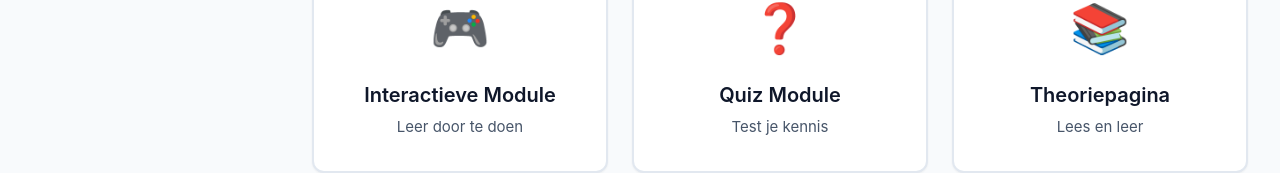
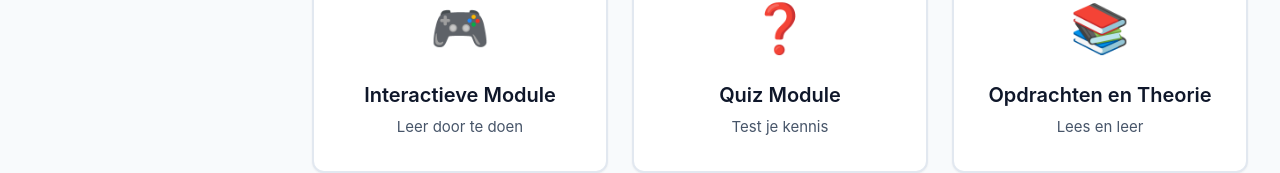
Before and after one commit to BartB1978/MBO-bouwkunde-app, a React (Vite) app: page / in a window 1280 px wide. Shown: the part 898-1071 px from the top of the page. Built offline with nearby package versions, Linux system fonts and the light colour scheme.

Commit message:
Update Dashboard.tsx

```diff
--- a/src/pages/Dashboard/Dashboard.tsx
+++ b/src/pages/Dashboard/Dashboard.tsx
@@ -85,7 +85,7 @@ const tools: ToolCard[] = [
     color: '#f97316'
   },
   {
-    title: 'Theoriepagina',
+    title: 'Opdrachten en Theorie',
     description: 'Lees en leer',
     path: '/theorie',
     icon: '📚',
```
